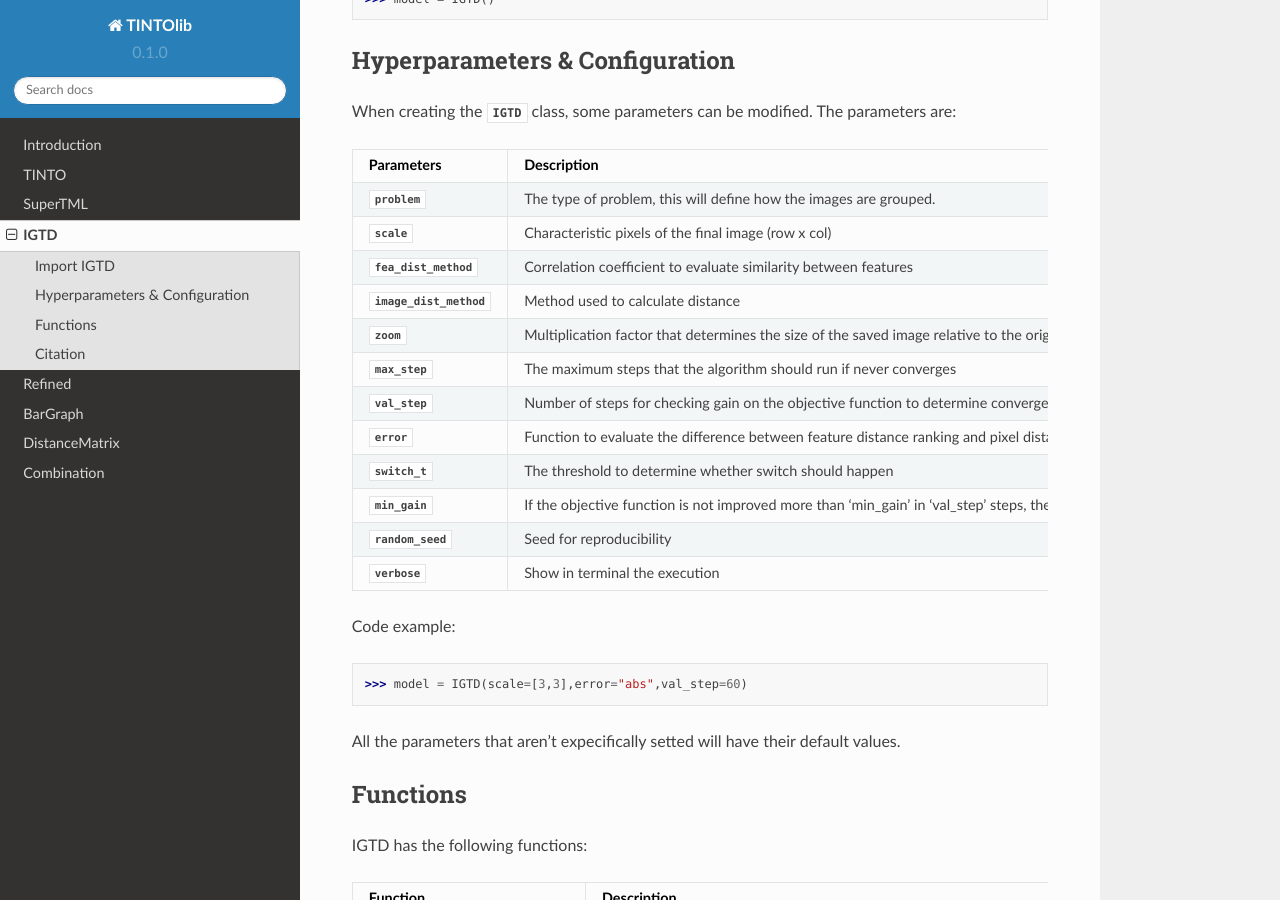
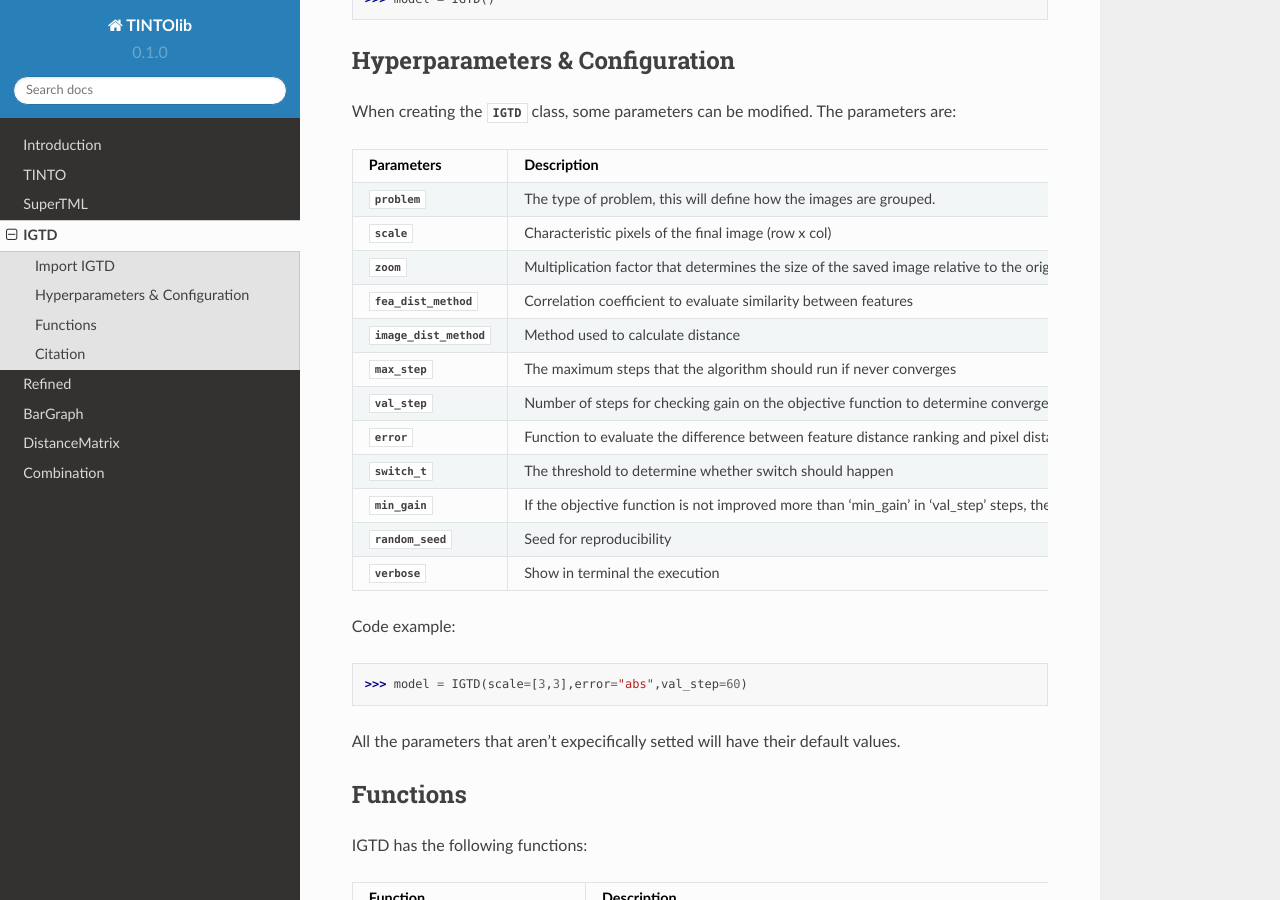
Before and after one commit to oeg-upm/TINTOlib-Documentation, a Sphinx documentation site: the page built from docs/source/igtd.rst, in a window 1280 px wide and 900 px high, scrolled down 303 px. Built offline with Sphinx 7.4.7 and the Read the Docs theme 2.0.0, drawn with Linux system fonts in a browser that asks for light colours; pages that are not in the unit, such as notebooks, are missing from menus.

Commit message:
Update igtd.rst

```diff
--- a/docs/source/igtd.rst
+++ b/docs/source/igtd.rst
@@ -30,6 +30,10 @@
      - Characteristic pixels of the final image (row x col)
      - [6,6]
      - [int, int]
+   * - :py:data:`zoom`
+     - Multiplication factor that determines the size of the saved image relative to the original figure size. Values greater than 1 will increase the size of the saved image proportionally.
+     - 1
+     - int
    * - :py:data:`fea_dist_method`
      - Correlation coefficient to evaluate similarity between features
      - 'Pearson'
@@ -38,10 +42,6 @@
      - Method used to calculate distance
      - 'Euclidean'
      - ['Euclidean', 'Manhattan']
-   * - :py:data:`zoom`
-     - Multiplication factor that determines the size of the saved image relative to the original figure size
-     - 1
-     - int
    * - :py:data:`max_step`
      - The maximum steps that the algorithm should run if never converges
      - 1000
```
